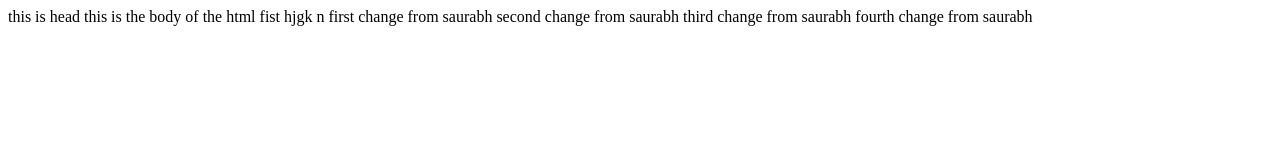
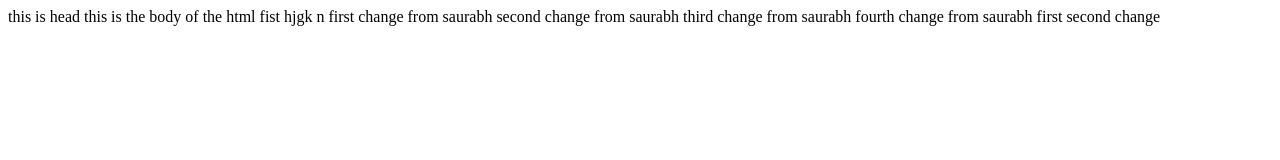
Before and after one commit to rahulvawio/ghb, a plain HTML site: page index.html in a window 1280 px wide. Drawn offline with Linux system fonts and the light colour scheme.

Commit message:
Update index.html

```diff
--- a/index.html
+++ b/index.html
@@ -15,6 +15,8 @@
 
     third change from saurabh
     fourth change from saurabh
+
+    first second change
   </body>
 
 </html
```
